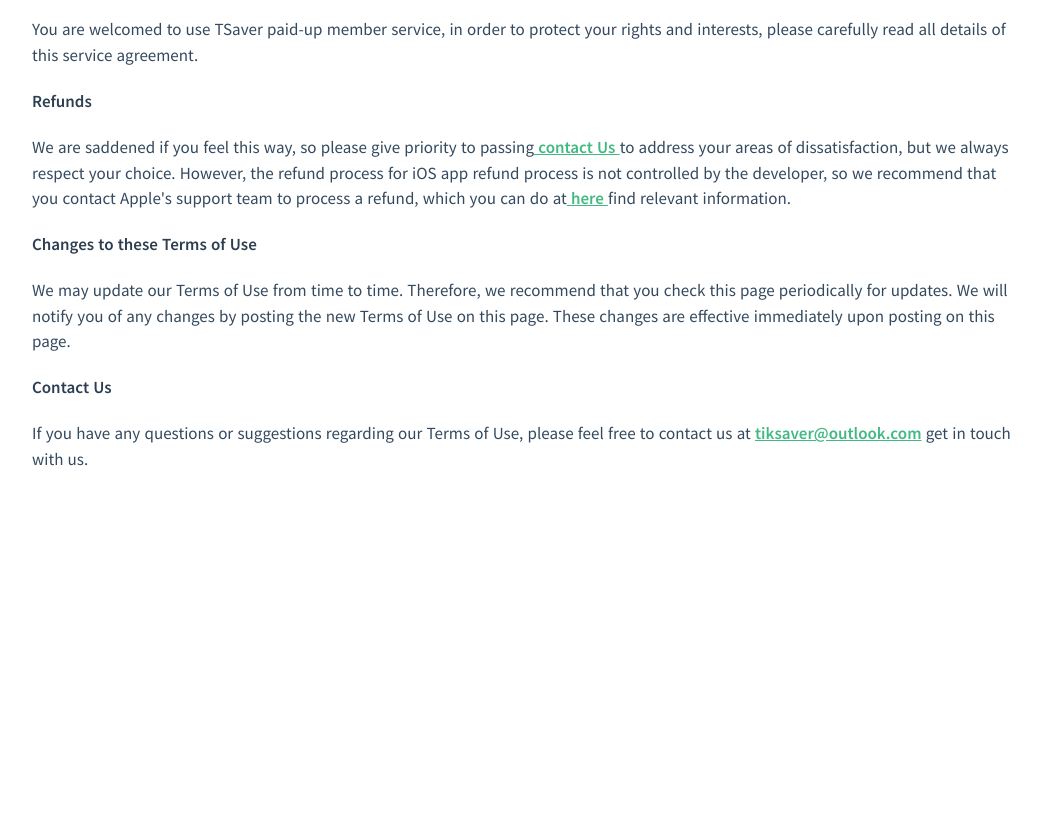
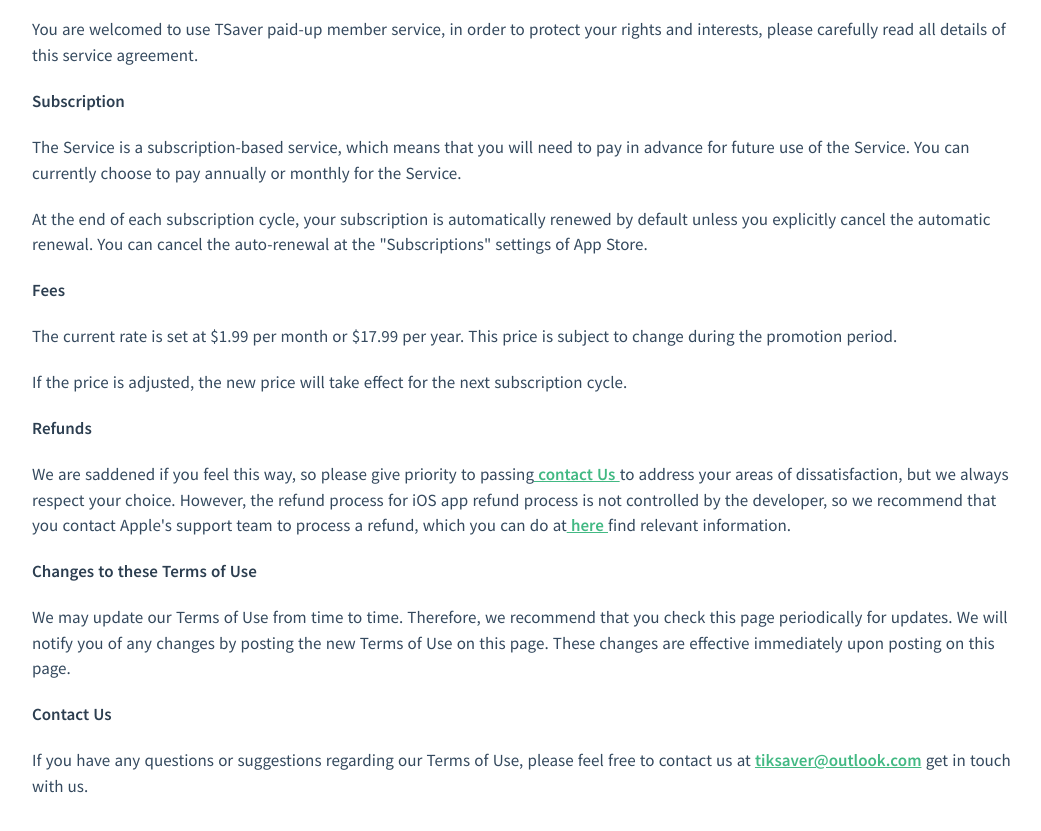
Before and after one commit to InstSave/instsave, a plain HTML site: page tiksaver/terms.html in a window 1280 px wide. Shown: the part 69-900 px from the top of the page, without its empty margins (111-1152 px from the left). Before the commit the page ends 800 px from the top, so only its background shows below. Drawn offline with Linux system fonts and the light colour scheme.

Commit message:
update tiksaver/terms

```diff
--- a/tiksaver/terms.html
+++ b/tiksaver/terms.html
@@ -20,6 +20,17 @@
     </h2>
     <p>You are welcomed to use TSaver paid-up member service, in order to protect your rights and interests, please carefully read all details of this service agreement.</p>
 
+    <p>
+      <strong>Subscription</strong>
+    </p>
+    <p>The Service is a subscription-based service, which means that you will need to pay in advance for future use of the Service. You can currently choose to pay annually or monthly for the Service.</p>
+    <p>At the end of each subscription cycle, your subscription is automatically renewed by default unless you explicitly cancel the automatic renewal. You can cancel the auto-renewal at the "Subscriptions" settings of App Store.</p>
+
+    <p><strong>Fees</strong></p>
+    <p>The current rate is set at $1.99 per month or $17.99 per year. This price is subject to change during the promotion period.</p>
+    <p>If the price is adjusted, the new price will take effect for the next subscription cycle.</p>
+
+
     <p><strong>Refunds</strong></p>
     <p>We are saddened if you feel this way, so please give priority to passing<a href="mailto:tiksaver@outlook.com"> contact Us </a>to address your areas of dissatisfaction, but we always respect your choice. However, the refund process for iOS
       app refund process is not controlled by the developer, so we recommend that you contact Apple's support team to process a refund, which you can do at<a href="https://support.apple.com/zh-cn/HT204084" target="_blank"
```
Also changed, not shown: 1 other file.
